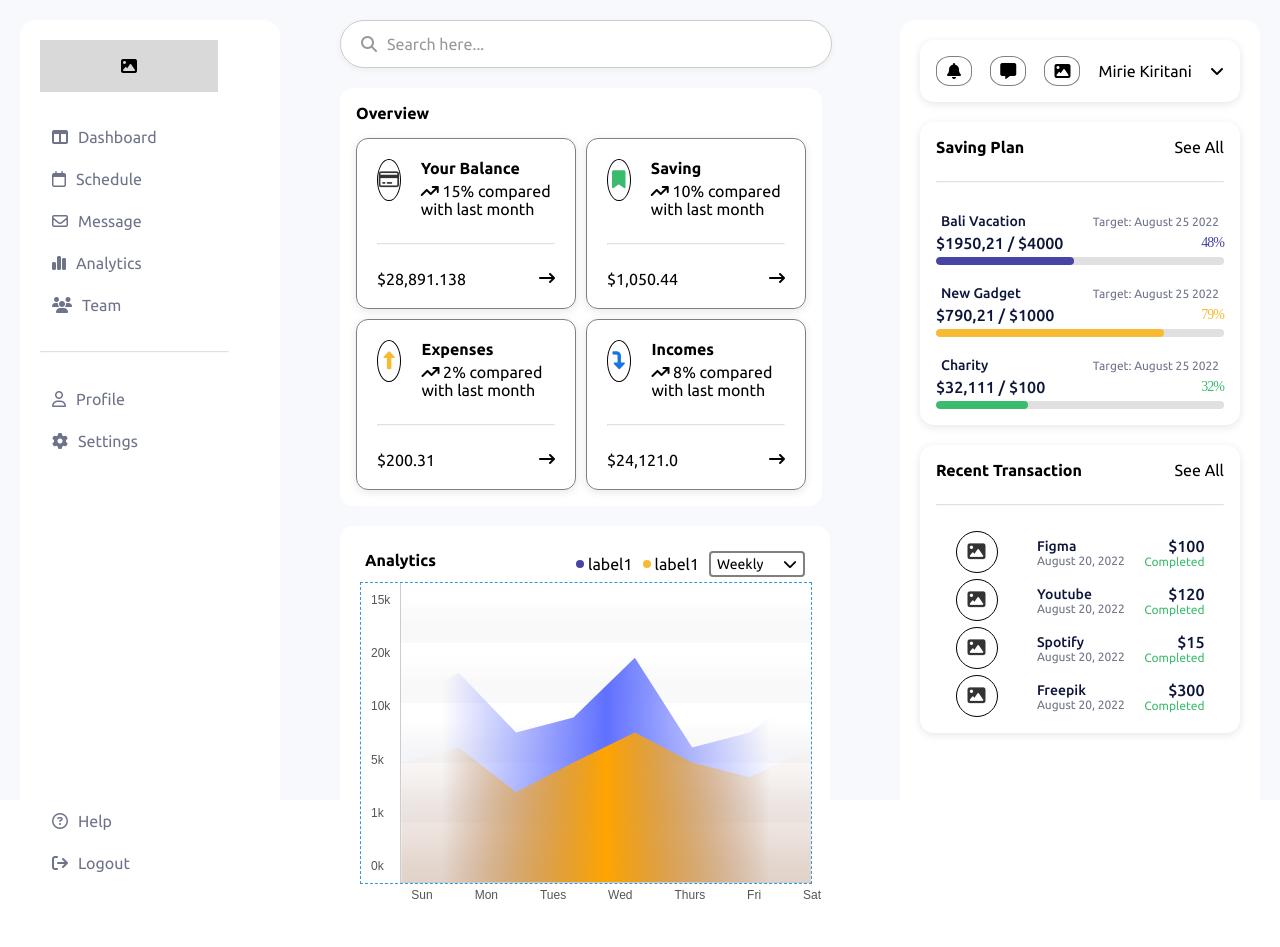
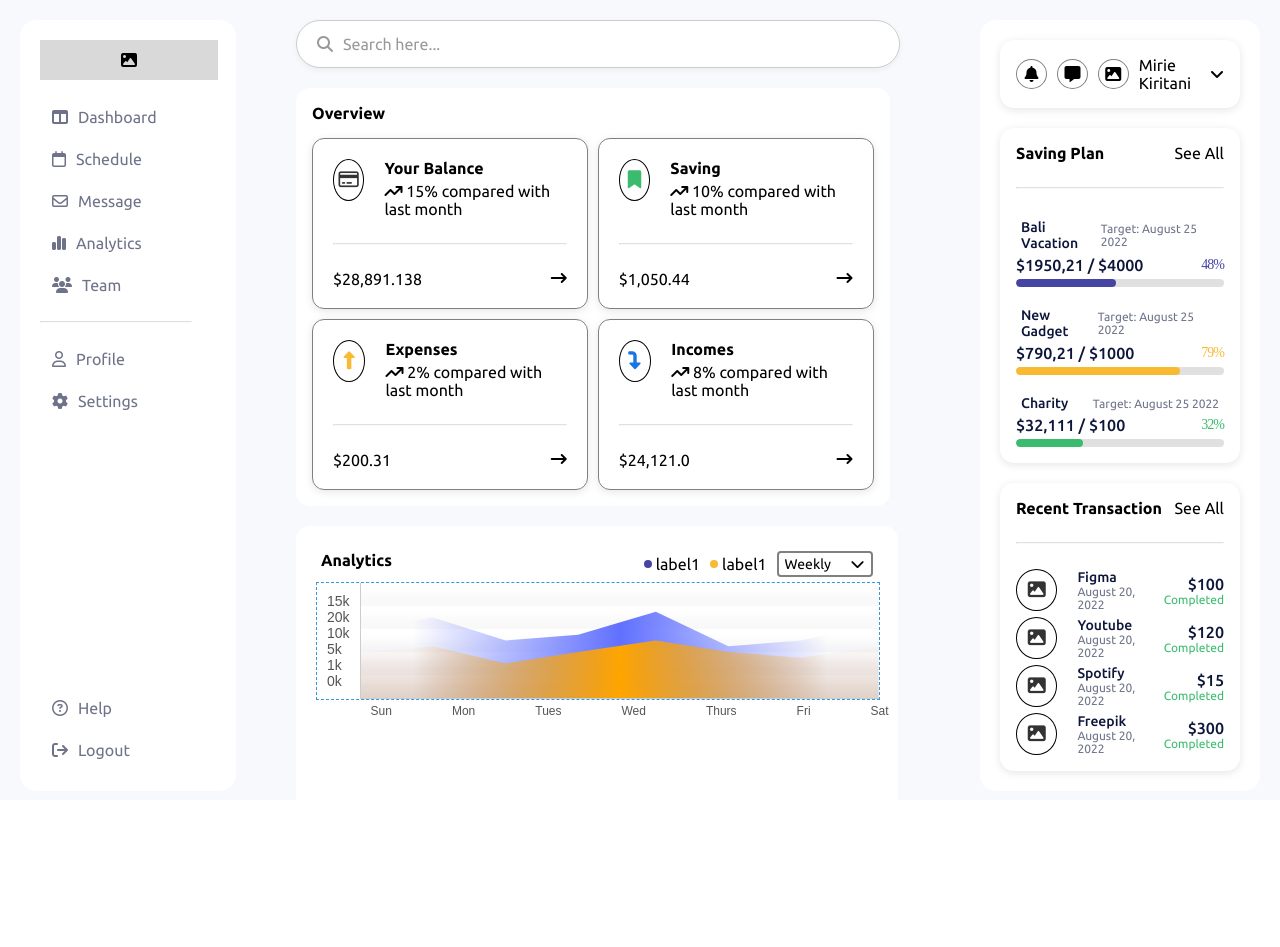
Before and after one commit to Ranita-Magar/intuji-frontend-associate-challenge, a plain HTML site: page index.html in a window 1280 px wide. After the commit the page ends 851 px from the top, so only its background shows below. Drawn offline with Linux system fonts and the light colour scheme.

Commit message:
Updating CSS

```diff
--- a/style.css
+++ b/style.css
@@ -11,7 +11,7 @@ body {
 
 .dashboard-container {
     display: grid;
-    grid-template-columns: 300px 1fr 400px;
+    grid-template-columns: 20% 1fr 25%;
     gap: 20px;
     height: 100vh;
     box-sizing: border-box;
@@ -25,6 +25,12 @@ body {
     display: flex;
     flex-direction: column;
     margin: 20px;
+    overflow-y: hidden;
+}
+
+.sidebar-bottom,
+.sidebar-help {
+    flex-shrink: 0;
 }
 
 .main-content {
@@ -48,12 +54,12 @@ body {
 
 .rectangle {
     width: 178px;
-    height: 52px;
+    height: 40px;
     background-color: #D9D9D9;
     display: flex;
     justify-content: center;
     align-items: center;
-    margin-bottom: 24px;
+    margin-bottom: 16px;
 }
 
 .sidebar ul {
@@ -79,11 +85,21 @@ body {
     border-width: 1px;
     opacity: 0.3;
     color: #0D163A;
-    margin: 25px 0;
+    margin: 15px 0;
 }
 
 .sidebar-help {
     margin-top: auto;
+}
+
+.main-content {
+    border-radius: 16px;
+    padding: 20px;
+    display: flex;
+    flex-direction: column;
+    gap: 20px;
+    height: 100%;
+    overflow-y: auto;
 }
 
 .main-content .searchbar {
@@ -110,10 +126,7 @@ body {
 
 .main-content .overview {
     width: 90%;
-    height: 50%;
-    top: 128px;
-    left: 312px;
-    gap: 24px;
+    flex: 1;
     border-radius: 14px;
     padding: 16px;
     background: #FFFFFF;
@@ -121,10 +134,7 @@ body {
 
 .main-content .analytics {
     width: 90%;
-    height: 50%;
-    top: 590px;
-    left: 312px;
-    gap: 10px;
+    flex: 1;
     border-radius: 14px;
     padding: 20px;
     background: #FFFFFF;
@@ -340,7 +350,7 @@ body {
     font-family: sans-serif;
     border: 1px dashed #3498db;
     width: 100%;
-    height: 300px;
+    height: 90%;
     position: relative;
 }
 
@@ -349,7 +359,7 @@ body {
     flex-direction: column;
     justify-content: space-between;
     padding: 10px;
-    font-size: 12px;
+    font-size: 14px;
     color: #555;
 }
 
@@ -417,8 +427,8 @@ body {
 
 .oval {
     height: 28px;
-    width: 34px;
-    border-radius: 40%;
+    width: 44px;
+    border-radius: 50%;
     border: 1px solid gray;
     display: flex;
     align-items: center;
```
